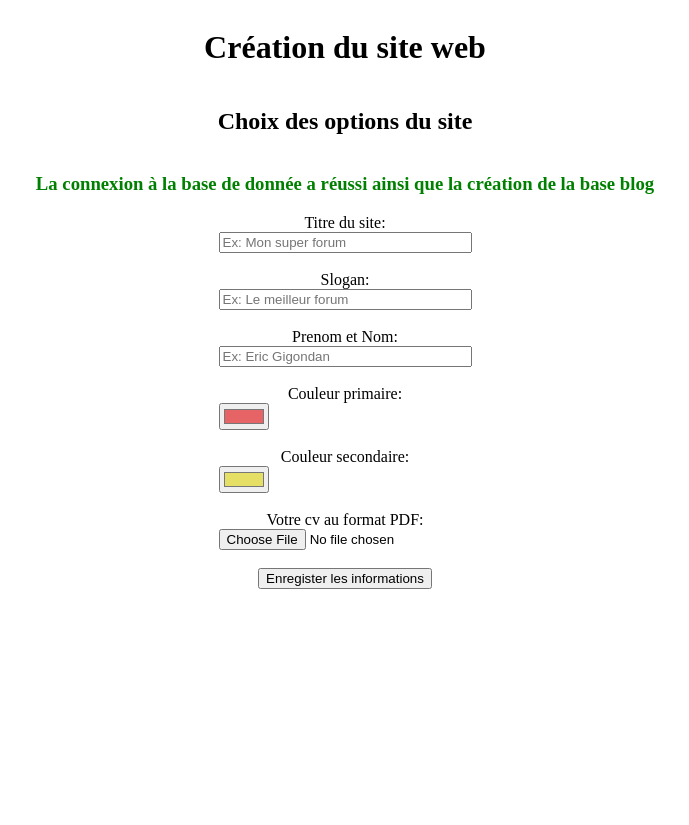
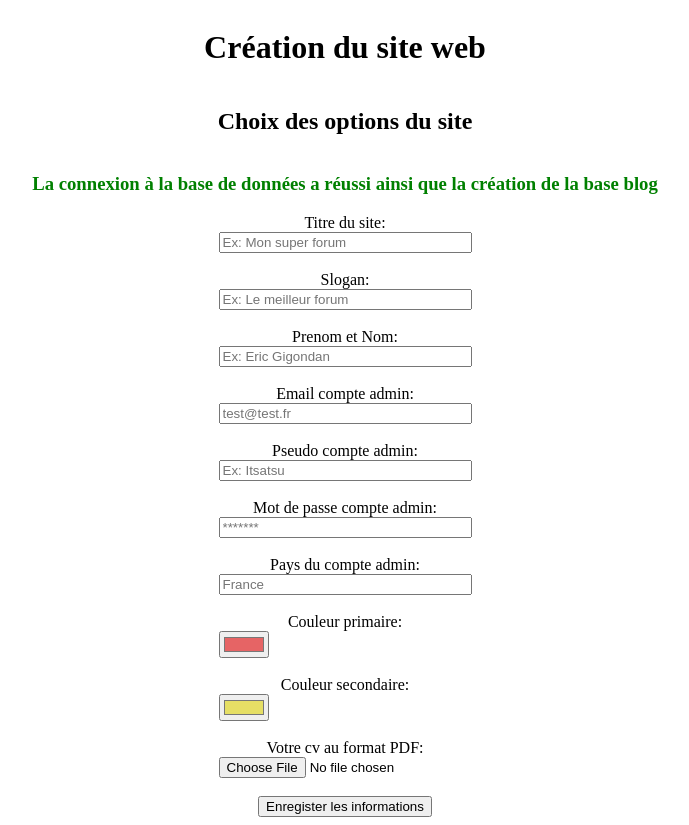
Before and after one commit to Itsatsu/blog, a PHP site: page /setup2.php in a window 1280 px wide. Shown: the whole page, without its empty margins (295-984 px from the left). Before the commit the page ends 589 px from the top, so only its background shows below. Run offline with PHP 8.4, Linux system fonts and the light colour scheme; classes that the project's autoload settings leave out are loaded by file name.

Commit message:
update auto setup

```diff
--- a/installation.sql
+++ b/installation.sql
@@ -1,5 +1,5 @@
 -- MySQL Script generated by MySQL Workbench
--- Thu Mar 30 23:18:14 2023
+-- Thu Mar 30 23:43:00 2023
 -- Model: New Model    Version: 1.0
 -- MySQL Workbench Forward Engineering
 
--- a/setup.php
+++ b/setup.php
@@ -4,6 +4,7 @@
     <meta charset="UTF-8">
     <meta http-equiv="X-UA-Compatible" content="IE=edge">
     <meta name="viewport" content="width=device-width, initial-scale=1.0">
+    <link rel="stylesheet" type="text/css"  href="/public/assets/style/style.php" >
     <title>Création de site web</title>
 </head>
 <body style="text-align: center; display: flex; flex-direction: column; align-items: center;">
--- a/setup2.php
+++ b/setup2.php
@@ -4,12 +4,13 @@
     <meta charset="UTF-8">
     <meta http-equiv="X-UA-Compatible" content="IE=edge">
     <meta name="viewport" content="width=device-width, initial-scale=1.0">
+    <link rel="stylesheet" type="text/css"  href="/public/assets/style/style.php" >
     <title>Création de site web</title>
 </head>
 <body style="text-align: center; display: flex; flex-direction: column; align-items: center;">
 <h1>Création du site web</h1>
 <h2>Choix des options du site </h2>
-<h3 style="color: green">La connexion à la base de donnée a réussi ainsi que la création de la base blog</h3>
+<h3 style="color: green">La connexion à la base de données a réussi ainsi que la création de la base blog</h3>
 <form method="post" enctype="multipart/form-data">
     <div style="display: flex; flex-direction: column;">
         <label for="title">Titre du site: </label>
@@ -22,6 +23,23 @@
     <div style="display: flex; flex-direction: column;">
         <label for="fullname">Prenom et Nom: </label>
         <input type="text" name="fullname" id="fullname"  placeholder="Ex: Eric Gigondan" required><br>
+    </div>
+    <div style="display: flex; flex-direction: column;">
+        <label for="fullname">Email compte admin: </label>
+        <input type="text" name="email" id="email"  placeholder="test@test.fr" required><br>
+    </div>
+    <div style="display: flex; flex-direction: column;">
+        <label for="fullname">Pseudo compte admin: </label>
+        <input type="text" name="pseudo" id="pseudo"  placeholder="Ex: Itsatsu" required><br>
+    </div>
+    <div style="display: flex; flex-direction: column;">
+        <label for="fullname">Mot de passe compte admin: </label>
+        <input type="text" name="password" id="password"  placeholder="*******" required><br>
+    </div>
+
+    <div style="display: flex; flex-direction: column;">
+        <label for="fullname">Pays du compte admin: </label>
+        <input type="text" name="country" id="country"  placeholder="France" required><br>
     </div>
     <div style="display: flex; flex-direction: column;">
         <label for="color_primary">Couleur primaire: </label>
@@ -41,7 +59,9 @@
 <?php
 require_once "vendor/autoload.php";
 use Symfony\Component\Dotenv\Dotenv;
-//error_reporting(0);
+use Entity\User;
+use Core\Database;
+//error_reporting(1);
 
 $dotenv = new Dotenv();
 $dotenv->load(__DIR__.'/.env');
@@ -49,11 +69,25 @@ $setup = "setup2.php";
 
 if (isset($_POST['submit'])) {
     // Récupération des données du formulaire
+    $pdo = new PDO("mysql:host={$_ENV['DB_HOST']};port={$_ENV['DB_PORT']};dbname={$_ENV['DB_DATABASE']}",$_ENV['DB_USERNAME'], $_ENV['DB_PASSWORD']);
+
+    $admin = new User($_POST['email'], $_POST['pseudo'], $_POST['country'], $_POST['password']);
+    $database = new Database();
+    $database->insert('user',$admin);
+    $sql = "INSERT INTO `role` (`name`) VALUES ('admin')";
+    $stmt = $pdo->prepare($sql);
+    $stmt->execute();
+    $sql = "INSERT INTO `role` (`name`) VALUES ('user')";
+    $stmt = $pdo->prepare($sql);
+    $stmt->execute();
+    $sql = "INSERT INTO `role_has_user` (`role_id`,`user_id`) VALUES ('1','1')";
+    $stmt = $pdo->prepare($sql);
+    $stmt->execute();
     $primary_color = $_POST['color_primary'];
     $secondary_color = $_POST['color_secondary'];
     $cv_tmp = $_FILES['cv']['tmp_name'];
     $cv_content = file_get_contents($cv_tmp);
-    $pdo = new PDO("mysql:host={$_ENV['DB_HOST']};port={$_ENV['DB_PORT']};dbname={$_ENV['DB_DATABASE']}",$_ENV['DB_USERNAME'], $_ENV['DB_PASSWORD']);
+
     $sql = "INSERT INTO `configuration` (`title`, `fullname`, `slogan`, `color_primary`, `color_secondary`, `cv`) VALUES (:title, :fullname, :slogan, :color1, :color2, :cv)";
     $stmt = $pdo->prepare($sql);
     $stmt->bindParam(":title", $_POST['title']);
@@ -65,7 +99,7 @@ if (isset($_POST['submit'])) {
     $stmt->execute();
     unlink($setup);
     unlink('setup.php');
-    header('Location: index.php');
+    header('Location: /');
 }
 
 ?>
```
